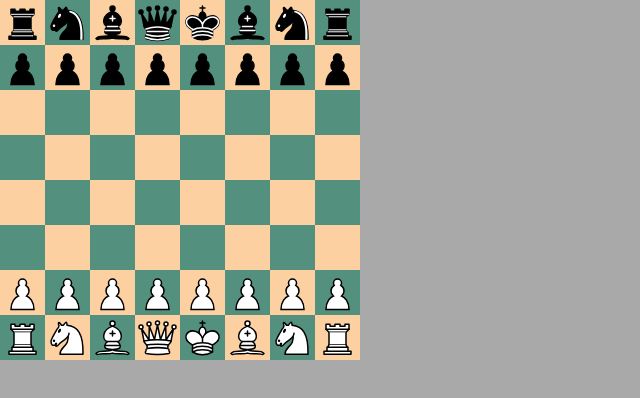
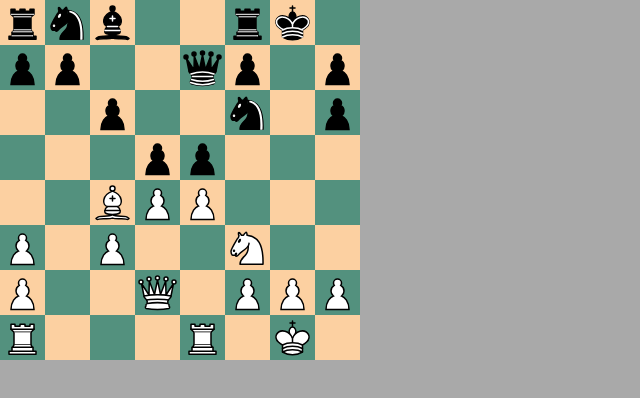
Before and after one commit to vinicius-el-khalili/Chess-UI-tsc, a React (Create React App) app: page / in a window 1280 px wide. Shown: the top 398 px of the page, without its empty margins (0-640 px from the left). Built offline with nearby package versions, Linux system fonts and the light colour scheme.

Commit message:
implementing movers...

```diff
--- a/src/Components/Board.tsx
+++ b/src/Components/Board.tsx
@@ -1,4 +1,4 @@
-import { Chess } from "chess.js";
+import { Chess, Piece, Square } from "chess.js";
 import React from "react";
 import SquareComponent from "./SquareComponent";
 import sqrReff from "../Utilities/sqrReff"
@@ -14,7 +14,9 @@ type boardProps={}
 type boardState={
     rowStyle:React.CSSProperties,
     boardStyle:React.CSSProperties,
-    chess:Chess}
+    chess:Chess,
+    selectedSquare:Square|null,
+}
 
 class Board extends React.Component<boardProps,boardState>{
     sqrReff:{[key:string]:any}
@@ -24,25 +26,41 @@ class Board extends React.Component<boardProps,boardState>{
         this.state={
             rowStyle:{display:"flex",flexDirection:"column-reverse"},
             boardStyle:{display:"flex"},
-            chess:new Chess()
+            chess:new Chess('rnb2rk1/pp2qp1p/2p2n1p/3pp3/2BPP3/P1P2N2/P2Q1PPP/R3R1K1 w - - 3 12'),
+            selectedSquare:null
         }
         this.sqrReff=sqrReff()
         this._SQRS=_SQRS()
         this.updateView=this.updateView.bind(this)
+        this.handlePieceClick=this.handlePieceClick.bind(this)
     }
 
-    // --------------------------------------- // UPDATE BOARD VIEW WITH GAME
+    // --------------------------------------- // MOUNT
     componentDidMount(): void {
         this.updateView()
+        this.setState({selectedSquare:null})
     }
+
+    // --------------------------------------- // UPDATE
     updateView(){
         for (let _sqr in this.sqrReff){
             this.sqrReff[_sqr].current.update()
         }
     }
 
+    // --------------------------------------- //
+    handlePieceClick(sqr:Square){
+        // 1. Check all possible moves for the clicked square and highlight the SquareComponent with Mover objects.
+        let moves:string[]=[]
+        // @ts-ignore
+        this.state.chess.moves({square:sqr}).map(move=>moves.push(move.replace('x','').replace('+','').replace('#','').slice(-2)))
+        this._SQRS.map(_sqr=>this.sqrReff[_sqr].current.clear())
+        // 2. Add PreMovers
+        moves.map(_sqr=>this.sqrReff[_sqr].current.preMove())
+        this.setState({selectedSquare:sqr})
+    }
+
     // --------------------------------------- // RENDER
-
     render(): React.ReactNode {
         let board=[]
         for (let i=0;i<8;i++){
@@ -50,6 +68,7 @@ class Board extends React.Component<boardProps,boardState>{
             for (let j=0;j<8;j++){
                 let sqr="abcdefgh"[i]+"12345678"[j]
                 row.push(<SquareComponent
+                    handlePieceClick={this.handlePieceClick}
                     backgroundColor={(i+j)%2===0?"#53917E":"#FCD0A1"}
                     chess={this.state.chess}
                     // @ts-ignore
@@ -66,6 +85,7 @@ class Board extends React.Component<boardProps,boardState>{
 
         return(<>
             <div className="Board" style={this.state.boardStyle}>{board}</div>
+            <h1>{this.state.selectedSquare && this.state.selectedSquare}</h1>
         </>)
 
         // --------------------------------------- //
--- /dev/null
+++ b/src/Components/MoverComponent.tsx
@@ -0,0 +1,14 @@
+import React from "react";
+class MoverComponent extends React.Component<{},{}>{
+    render(): React.ReactNode {
+        return(<>
+        <div className="MoverComponent" style={{
+            width:"45px",
+            height:"45px",
+            position:"absolute",
+            zIndex:"2"
+        }}></div>
+        </>)
+    }
+}
+export default MoverComponent
--- a/src/Components/PieceComponent.tsx
+++ b/src/Components/PieceComponent.tsx
@@ -1,17 +1,21 @@
 import React from "react";
-import { Piece } from "chess.js"
+import { Piece, Square } from "chess.js"
 
-type PieceProps={piece:Piece}
+type PieceProps={
+    piece:Piece,
+    handlePieceClick:any,
+    sqr:Square
+}
 type PieceState={}
 class PieceComponent extends React.Component<PieceProps,PieceState>{
     constructor(props:PieceProps){
         super(props)
-
     }
     render(): React.ReactNode {
         return(<img
+        style={{height:"45px",width:"45px",zIndex:1,position:"absolute"}}
+        onClick={()=>this.props.handlePieceClick(this.props.sqr)}
         src={"Chess_"+this.props.piece.color+this.props.piece.type+".svg"}
-        draggable="true"
         />)
     }
 }
--- a/src/Components/SquareComponent.tsx
+++ b/src/Components/SquareComponent.tsx
@@ -1,36 +1,55 @@
 import React from "react";
 import { Chess, Piece, Square } from "chess.js";
 import PieceComponent from "./PieceComponent";
-import { timeStamp } from "console";
-
+import MoverComponent from "./MoverComponent"
 
 type SquareProps={
     backgroundColor:string,
     chess:Chess
     sqr:Square,
+    handlePieceClick:any,
 }
 type SquareState={
-    piece:Piece|false
+    piece:Piece|false,
+    background:string
+    mover:boolean
 }
 
 class SquareComponent extends React.Component<SquareProps,SquareState>{
     constructor(props:SquareProps){
         super(props)
         this.state={
-            piece:false
+            piece:false,
+            background:this.props.backgroundColor,
+            mover:false
         }
     }
     update(){
         this.setState({piece:this.props.chess.get(this.props.sqr)})
+    }
+    preMove(){
+        // change square background
+        this.setState({background:"cornflowerblue",mover:true})
+    }
+    clear(){
+        // change background back to normal
+        this.setState({background:this.props.backgroundColor,mover:false})
     }
     render(): React.ReactNode {
         return(
             <div className="Square"style={{
                 width: "45px",
                 height:"45px",
-                backgroundColor:this.props.backgroundColor
+                backgroundColor:this.state.background,
+                overflow:"hidden"
+
             }}>
-                {this.state.piece?(<PieceComponent piece={this.state.piece}></PieceComponent>):""}
+                {this.state.piece?(<PieceComponent
+                sqr={this.props.sqr}
+                handlePieceClick={this.props.handlePieceClick}
+                piece={this.state.piece}></PieceComponent>):""}
+
+                {this.state.mover && <MoverComponent/>}
             </div>
         )
     }
--- a/src/Utilities/_SQRS.tsx
+++ b/src/Utilities/_SQRS.tsx
@@ -1,7 +1,7 @@
 export default function _SQRS(){
     let _SQRS=[]
     for (let i=0;i<8;i++){for(let j=0;j<8;j++){
-        _SQRS.push("abcdefgh"[i]+"012345678"[j])
+        _SQRS.push("abcdefgh"[i]+"12345678"[j])
     }}
     return(_SQRS)
 }
```
Also changed, not shown: src/Components/Mover.tsx (deleted, +0 -7 lines).
